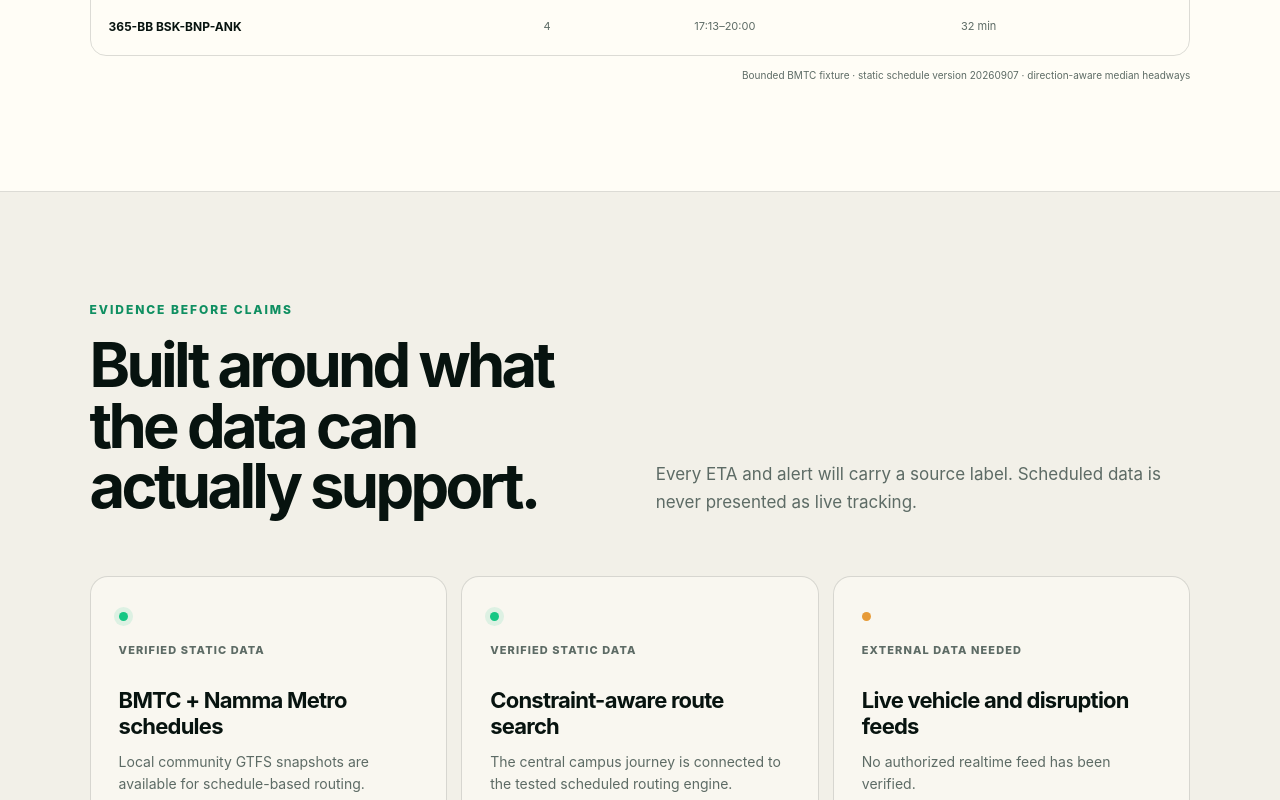
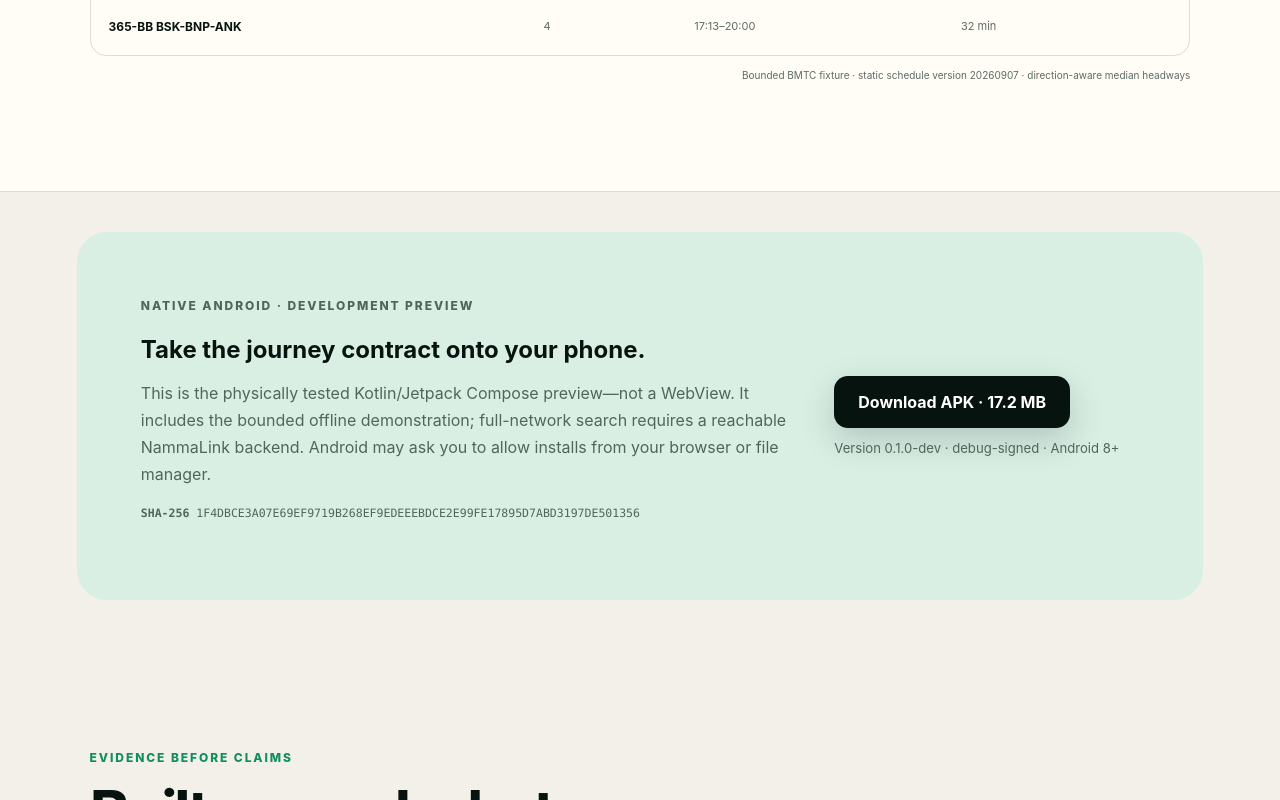
Before and after one commit to DSGAMING98/NammaLink, a Next.js app: page / in a window 1280 px wide. Shown: the part 1854-2654 px from the top of the page. Built offline with nearby package versions, Linux system fonts and the light colour scheme.

Commit message:
feat: publish installable Android preview

```diff
--- a/app/globals.css
+++ b/app/globals.css
@@ -53,6 +53,12 @@
 h1 span { color: var(--green-dark); }
 .lede { max-width: 650px; margin: 32px 0; font-size: clamp(18px, 2vw, 22px); line-height: 1.55; color: #36443e; }
 .heroActions { display: flex; align-items: center; gap: 26px; flex-wrap: wrap; }
+.downloadSection { margin: 40px clamp(20px, 6vw, 96px); padding: clamp(28px, 5vw, 64px); border-radius: 30px; background: #d9efe4; display: grid; grid-template-columns: minmax(0, 1.5fr) minmax(240px, .7fr); gap: 40px; align-items: center; }
+.downloadSection h2 { margin: 8px 0 16px; max-width: 700px; }
+.downloadSection p { color: #52655c; max-width: 760px; line-height: 1.7; }
+.downloadActions { display: flex; flex-direction: column; gap: 12px; align-items: flex-start; }
+.downloadActions span { color: #52655c; font-size: .82rem; }
+.downloadHash { font-family: ui-monospace, SFMono-Regular, Consolas, monospace; font-size: .72rem; overflow-wrap: anywhere; }
 .primaryButton { display: inline-flex; align-items: center; justify-content: center; min-height: 52px; padding: 0 24px; border-radius: 14px; background: var(--ink); color: white; font-weight: 750; box-shadow: 0 12px 34px rgba(7,19,15,.18); }
 .primaryButton:hover { background: #163126; transform: translateY(-1px); }
 .textButton { font-size: 14px; font-weight: 750; border-bottom: 1px solid currentColor; padding-bottom: 3px; }
@@ -170,6 +176,7 @@
 
 @media (max-width: 900px) {
   .hero { grid-template-columns: 1fr; padding-top: 70px; }
+  .downloadSection { grid-template-columns: 1fr; }
   .journeyPanel { max-width: 620px; }
   .plannerWrap { max-width: 620px; }
   .principleStrip, .statusGrid { grid-template-columns: 1fr; }
--- a/app/page.tsx
+++ b/app/page.tsx
@@ -23,6 +23,7 @@
           </p>
           <div className="heroActions">
             <a className="primaryButton" href="#journey">Plan a journey</a>
+            <a className="textButton" href="#android">Get Android preview <span aria-hidden="true">↓</span></a>
             <a className="textButton" href="#evidence">See data evidence <span aria-hidden="true">↗</span></a>
           </div>
         </div>
@@ -37,6 +38,23 @@
       </section>
 
       <OperatorInsights />
+
+      <section className="downloadSection" id="android">
+        <div>
+          <p className="eyebrow">Native Android · development preview</p>
+          <h2>Take the journey contract onto your phone.</h2>
+          <p>
+            This is the physically tested Kotlin/Jetpack Compose preview—not a WebView. It includes the bounded offline
+            demonstration; full-network search requires a reachable NammaLink backend. Android may ask you to allow installs
+            from your browser or file manager.
+          </p>
+          <p className="downloadHash"><strong>SHA-256</strong> 1F4DBCE3A07E69EF9719B268EF9EDEEEBDCE2E99FE17895D7ABD3197DE501356</p>
+        </div>
+        <div className="downloadActions">
+          <a className="primaryButton" href="/downloads/NammaLink-0.1.0-dev.apk" download>Download APK · 17.2 MB</a>
+          <span>Version 0.1.0-dev · debug-signed · Android 8+</span>
+        </div>
+      </section>
 
       <section className="evidenceSection" id="evidence">
         <div className="sectionHeading">
```
Also changed, not shown: 4 other files (tests, documents, lock files or other folders).
